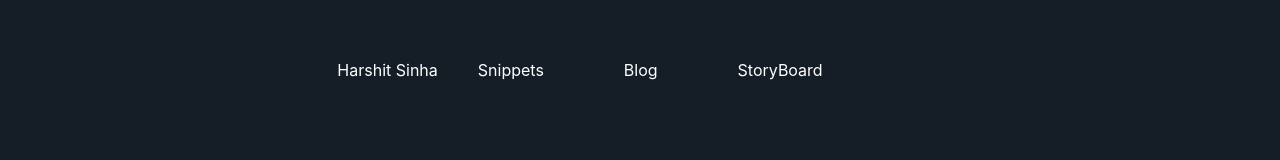
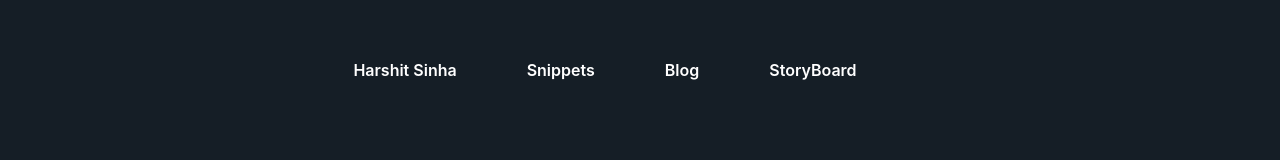
Before and after one commit to harshitsilly/portfolio, a Next.js app: page / in a window 1280 px wide. Shown: the top 160 px of the page. Built offline with nearby package versions, Linux system fonts and the light colour scheme.

Commit message:
navbar improvements

```diff
--- a/pages/css/index.scss
+++ b/pages/css/index.scss
@@ -15,7 +15,15 @@ html[data-theme='light'] {
 	--color: #161625;
 	color: var(--color);
 }
+root {
+	--font-weight-bold: 500;
+	--font-weight-medium: 400;
+	--font-weight-light: 300;
+	--font-family: 'Wotfard', Futura, -apple-system, sans-serif;
+	--font-family-mono: 'League Mono', 'Fira Mono', monospace;
+}
 body {
 	height: 100vh;
 	width: 100vw;
+	font-family: var(--font-family);
 }
--- a/src/atoms/Navbar/index.jsx
+++ b/src/atoms/Navbar/index.jsx
@@ -5,9 +5,10 @@ import PropTypes from 'prop-types';
 import Icon from './../Icon/index';
 import { s } from '../constants';
 
-const Navbar = forwardRef(({ title, className, padH, style, align, ...props }, ref) => {
+const Navbar = forwardRef(({ title, className, padH, style, align, bold, ...props }, ref) => {
 	const [isModal, setIsModal] = useState(false);
 	const [showModal, setShowModal] = useState(false);
+	const navItemStyle = { padding: `0 ${padH}`, cursor: 'pointer', fontWeight: `${bold ? '600' : '500'}` };
 	useEffect(() => {
 		// window.addEventListener();
 		function handleResize() {
@@ -40,7 +41,7 @@ const Navbar = forwardRef(({ title, className, padH, style, align, ...props }, r
 	return (
 		<>
 			<div ref={ref} className={className} style={{ justifyContent: align }}>
-				<div>{title}</div>
+				<div style={navItemStyle}>{title}</div>
 				{isModal ? (
 					<span className="closeBtn">
 						<Icon type="menu" onClick={handleShowModal} />
@@ -59,7 +60,7 @@ const Navbar = forwardRef(({ title, className, padH, style, align, ...props }, r
 						return (
 							<motion.div whileHover={{ scale: 1.1 }} whileTap={{ scale: 0.9 }}>
 								{cloneElement(element, {
-									style: { padding: `0 ${padH}`, cursor: 'pointer' },
+									style: navItemStyle,
 								})}
 							</motion.div>
 						);
--- a/src/components/app.jsx
+++ b/src/components/app.jsx
@@ -8,7 +8,7 @@ const App = () => {
 	return (
 		<Box className={styles.bg}>
 			<Box pad="l">
-				<Navbar title="Harshit Sinha" padH="40px" align="center">
+				<Navbar title="Harshit Sinha" padH="35px" align="center" bold>
 					{/* <Box>Resume</Box> */}
 					<Box>Snippets</Box>
 					<Box onClick={() => window.open('https://battery941.wixsite.com/stockmaster')}>Blog</Box>
```
